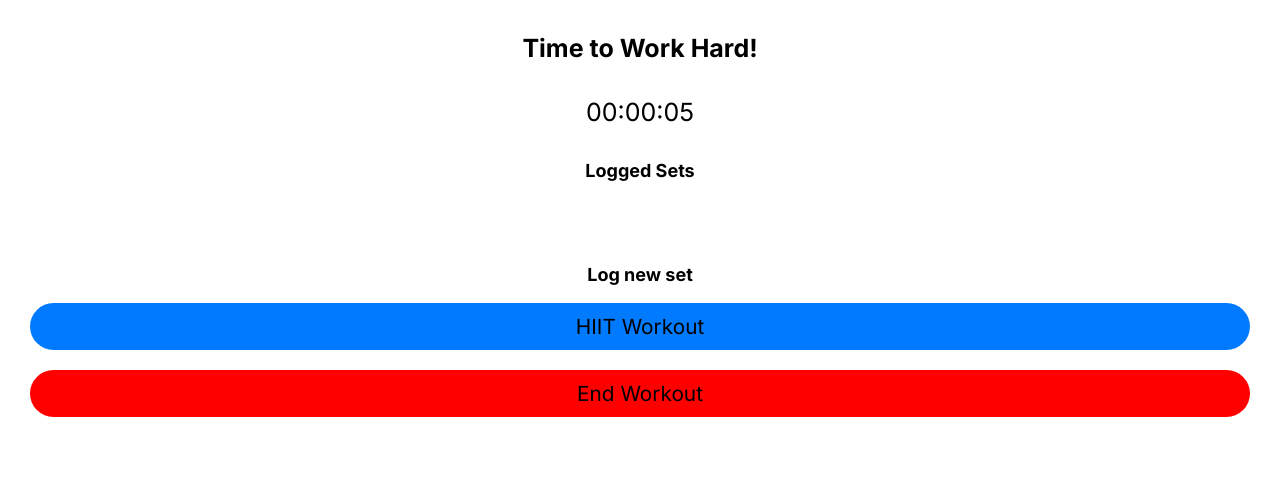
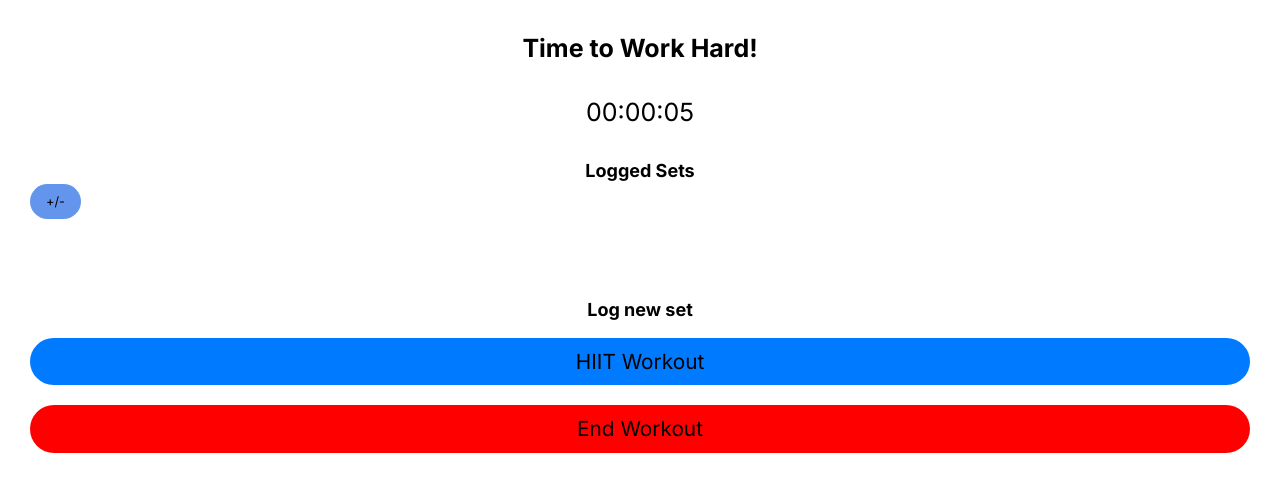
Before and after one commit to ghostb0x/fitnessApp, a Next.js app: page /workout in a window 1280 px wide. Shown: the top 492 px of the page. Built offline with nearby package versions, Linux system fonts and the light colour scheme.

Commit message:
Update SessionDashboard component to conditionally display edit button for set deletion. This is dictated via optional prop 'editMode', which is only set on page/workout, which ensures postWorkout or viewPast renderings of SessionDashboard component do not display that option

```diff
--- a/src/app/workout/page.tsx
+++ b/src/app/workout/page.tsx
@@ -8,6 +8,8 @@ import EndWorkoutButton from '@/components/WorkoutScreen/EndWorkoutButton';
 import Timer from '@/components/WorkoutScreen/Timer';
 
 export default function Workout() {
+
+
   let startTime = new Date();
   let updateId = useBoundStore((state) => state.actions.updateId);
 
@@ -26,9 +28,8 @@ export default function Workout() {
   return (
     <SectionWrapper>
       <SectionTitle>Time to Work Hard!</SectionTitle>
-
       <Timer startTime={startTime} />
-      <SessionDashboard displaySessionId={id} hiitSessions={hiitSessions} exercises={exercises}/>
+      <SessionDashboard displaySessionId={id} hiitSessions={hiitSessions} exercises={exercises} editMode={true}/>
       <LogSetButtonBar />
       <EndWorkoutButton />
     </SectionWrapper>
--- a/src/components/WorkoutScreen/SessionDashboard/SessionDashboard.tsx
+++ b/src/components/WorkoutScreen/SessionDashboard/SessionDashboard.tsx
@@ -12,16 +12,23 @@ interface IDashboardProps {
   displaySessionId: string;
   hiitSessions: HiitSession[];
   exercises: Record<string, exercise>;
+  editMode?: boolean;
 }
 
 function SessionDashboard({
   displaySessionId,
   hiitSessions,
   exercises,
+  editMode,
 }: IDashboardProps) {
   const { savedSessions, viewSelected } = useSessionsContext();
 
-  const deleteExerciseSet = useBoundStore( (state) => state.actions.deleteExerciseSet)
+  // use of allowEdits will depend on component prompt editMode == true
+  const [allowEdits, setAllowEdits] = React.useState(false);
+
+  const deleteExerciseSet = useBoundStore(
+    (state) => state.actions.deleteExerciseSet
+  );
 
   const displayHiit = hiitSessions.length ? (
     <div>
@@ -76,7 +83,13 @@ function SessionDashboard({
               <p>
                 Set {index + 1}: {set.reps} reps at {set.weight} lbs
               </p>
-              <EditButton onClick={() => deleteExerciseSet(name, index)}>+/-</EditButton>
+              {allowEdits ? (
+                <EditButton
+                  onClick={() => deleteExerciseSet(name, index)}
+                >
+                  +/-
+                </EditButton>
+              ) : null}
             </div>
           ))}
           <div>
@@ -97,6 +110,11 @@ function SessionDashboard({
   return (
     <Wrapper>
       <SectionTitle>Logged Sets</SectionTitle>
+      {editMode ? (
+        <EditButton onClick={() => setAllowEdits(!!!allowEdits)}>
+          +/-
+        </EditButton>
+      ) : null}
       <Stats>
         {displayHiit}
         {displayExercises}
@@ -126,7 +144,6 @@ const Stats = styled.div`
   gap: 50px;
 `;
 
-
 const EditButton = styled.button`
   /* position: absolute;
   top: 0;
@@ -145,7 +162,6 @@ const EditButton = styled.button`
   flex-wrap: wrap;
   justify-content: center;
   align-items: center;
-`
-
+`;
 
 export default SessionDashboard;
```
